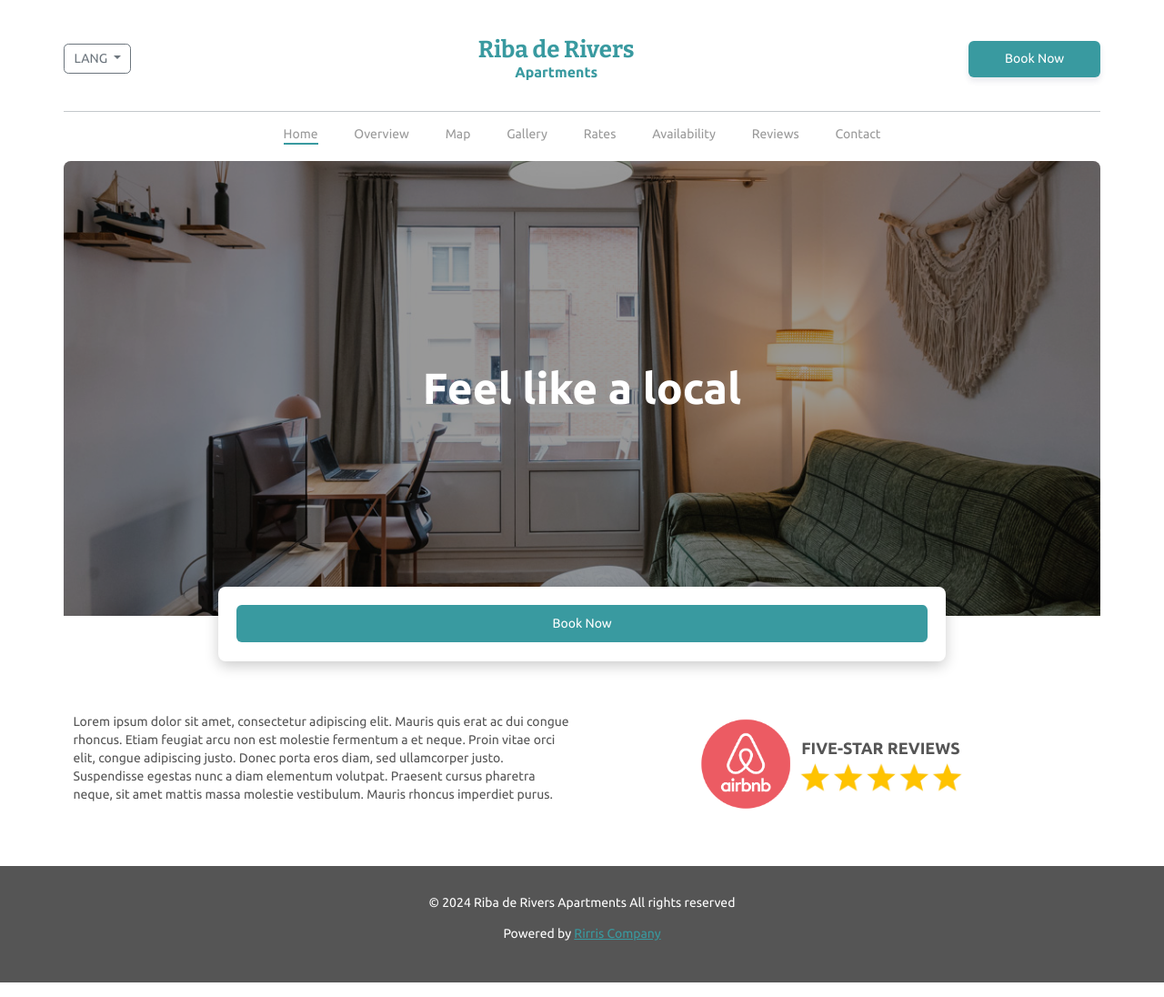
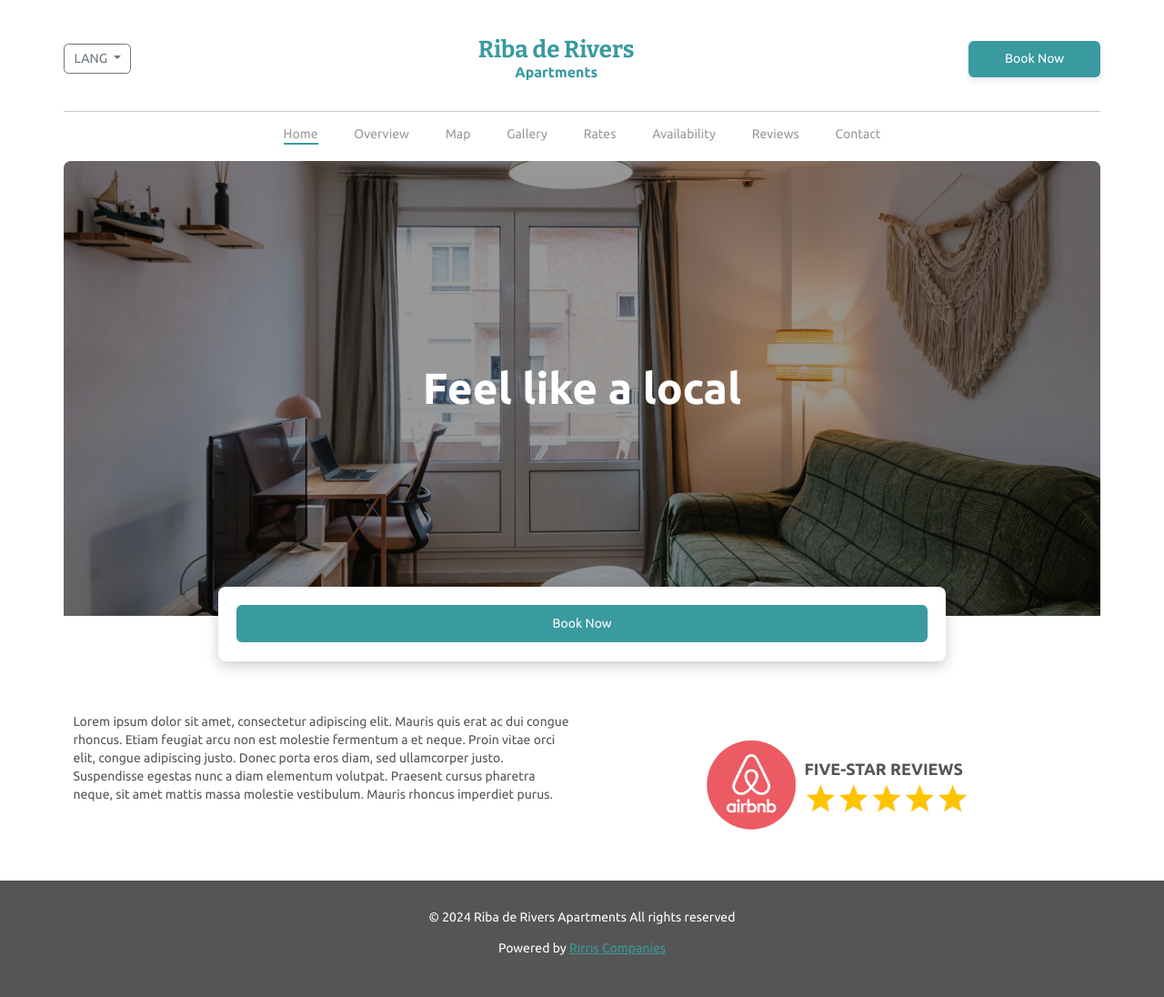
Before and after one commit to rivers07-maker/riba-de-rivers, a plain HTML site: page index.html in a window 1280 px wide. Shown: the whole page at 91% size. Drawn offline with nearby package versions, Linux system fonts and the light colour scheme.

Commit message:
fix: Content Section Displays

```diff
--- a/css/styles.css
+++ b/css/styles.css
@@ -295,6 +295,13 @@ main {
     margin: 4rem auto;
 }
 
+.airbnb-container {
+    display: flex;
+    justify-content: center;
+    align-items: center;
+    margin-top: 2.14rem;
+}
+
 .airbnb-logo {
     width: 100px;
     height: 100px;
@@ -317,7 +324,7 @@ main {
     text-transform: uppercase;
     position: relative;
     top: 16px;
-    margin-left: 12px;
+    margin-left: 10px;
 }
 
 /* --- END HOME PAGE --- */
--- a/index.html
+++ b/index.html
@@ -159,7 +159,7 @@
                     </p>
                 </div>
 
-                <div class="col-md-6 d-flex justify-content-center align-items-center ps-0">
+                <div class="col-md-6 airbnb-container">
                     <img src="./assets/images/airbnb-logo-2.png" alt="Airbnb logo" class="img-fluid airbnb-logo">
                     <div class="five-star-division">
                         <h3 class="five-star-title">Five-Star Reviews</h3>
@@ -174,7 +174,7 @@
     <footer>
         <div class="container-fluid bottom-navigation">
             <p>&copy; 2024 Riba de Rivers Apartments All rights reserved</p>
-            <p>Powered by <a href="#">Rirris Company</a></p>
+            <p>Powered by <a href="#">Rirris Companies</a></p>
         </div>
     </footer>
 
```
